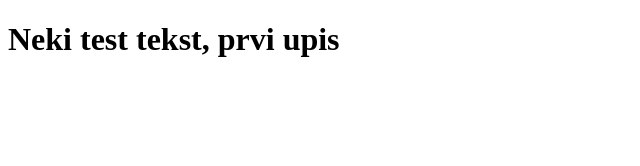
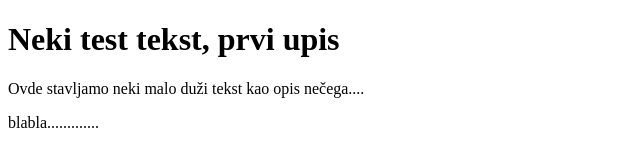
Before and after one commit to limunzarada/testMVC, a plain HTML site: page index.html in a window 1280 px wide. Shown: the whole page, without its empty margins (0-640 px from the left). Drawn offline with Linux system fonts and the light colour scheme.

Commit message:
nova promjena fajla

```diff
--- a/index.html
+++ b/index.html
@@ -6,5 +6,7 @@
   </head>
   <body>
     <h1>Neki test tekst, prvi upis</h1>
+    <p>Ovde stavljamo neki malo duži tekst kao opis nečega....</p>
+    <p>blabla.............</p>
   </body>
 </html>
```
